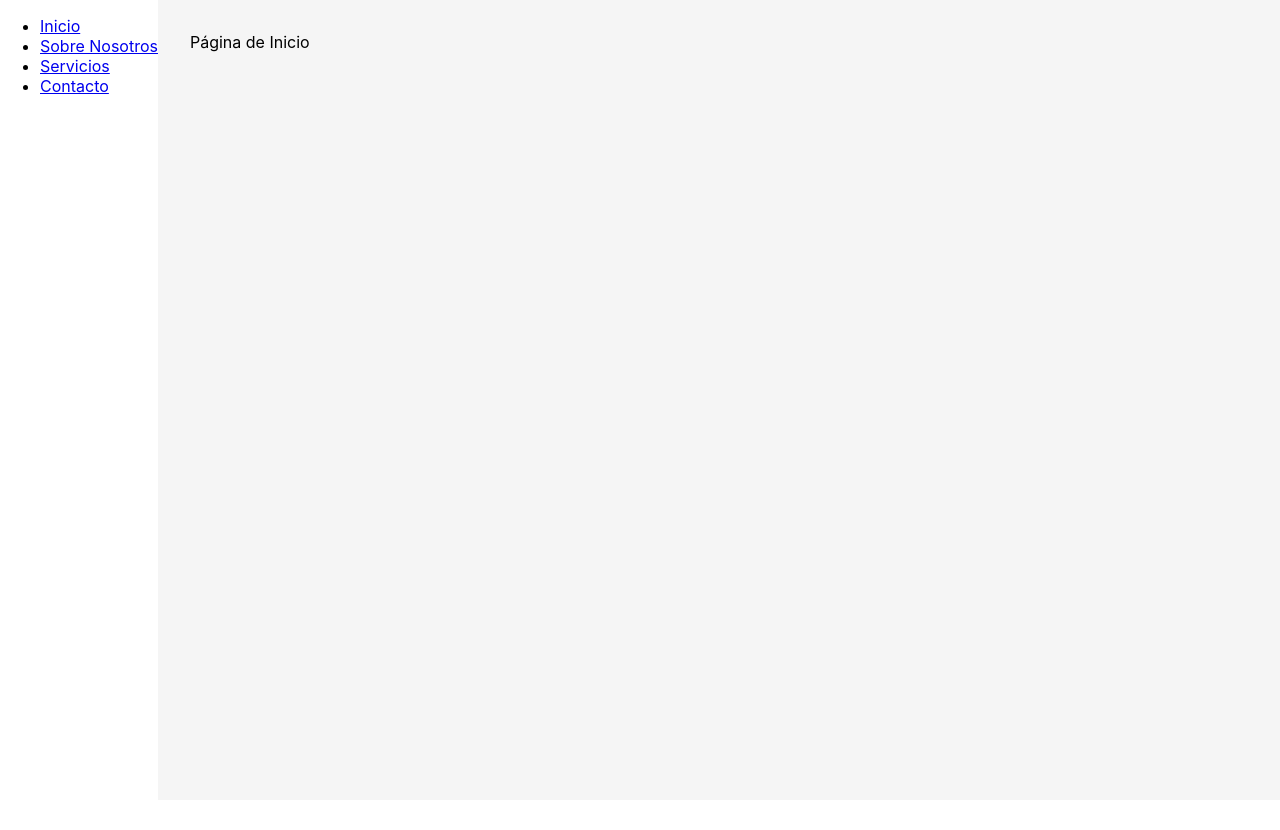
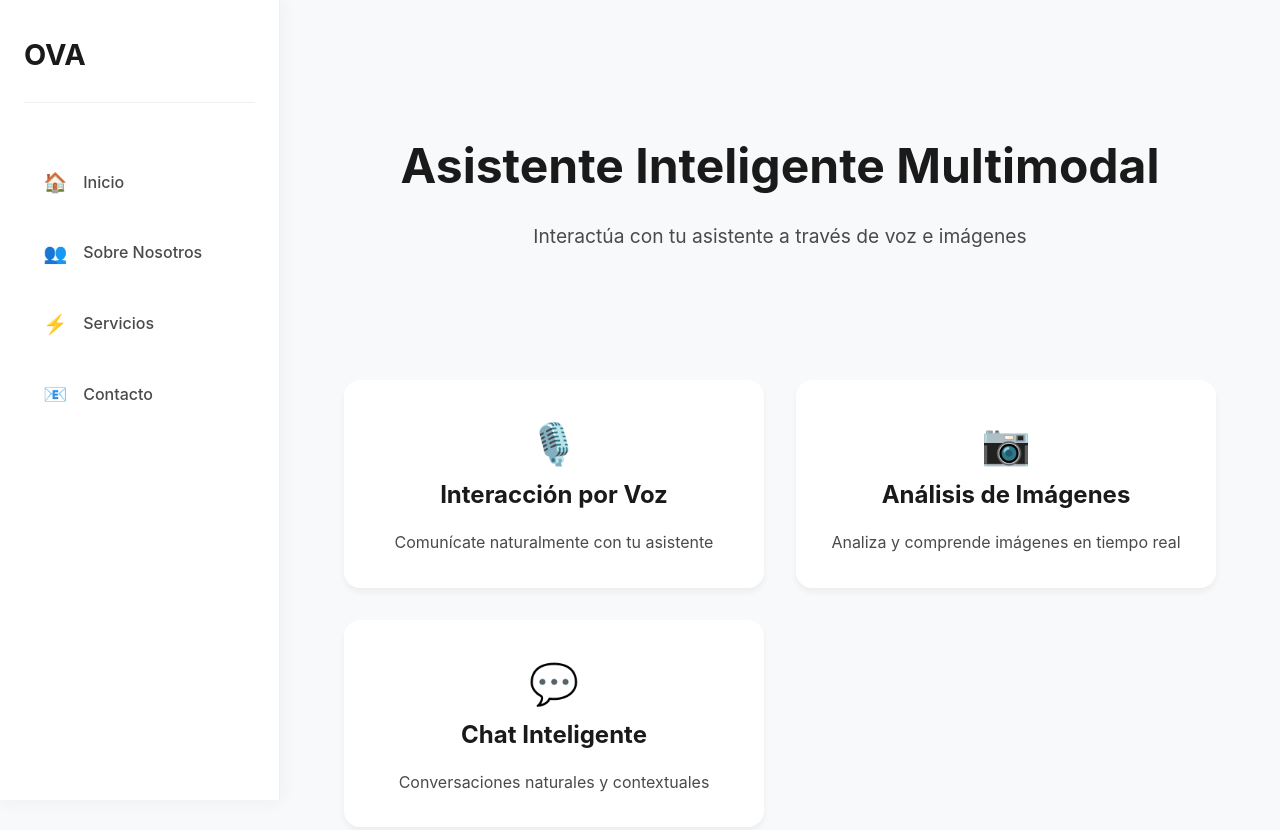
Before and after one commit to JhonArleyCastillo/ovafrontend, a React (Create React App) app: page / in a window 1280 px wide. Shown: the top 830 px of the page. Before the commit the page ends 800 px from the top, so only its background shows below. Built offline with nearby package versions, Linux system fonts and the light colour scheme; no server answers.

Commit message:
Se Actualiza el diseño del frontend

```diff
--- a/src/App.css
+++ b/src/App.css
@@ -1,40 +1,15 @@
-.App {
-  text-align: center;
+/* Estilos generales */
+* {
+  margin: 0;
+  padding: 0;
+  box-sizing: border-box;
 }
 
-.App-logo {
-  height: 40vmin;
-  pointer-events: none;
-}
-
-@media (prefers-reduced-motion: no-preference) {
-  .App-logo {
-    animation: App-logo-spin infinite 20s linear;
-  }
-}
-
-.App-header {
-  background-color: #282c34;
-  min-height: 100vh;
-  display: flex;
-  flex-direction: column;
-  align-items: center;
-  justify-content: center;
-  font-size: calc(10px + 2vmin);
-  color: white;
-}
-
-.App-link {
-  color: #61dafb;
-}
-
-@keyframes App-logo-spin {
-  from {
-    transform: rotate(0deg);
-  }
-  to {
-    transform: rotate(360deg);
-  }
+body {
+  font-family: -apple-system, BlinkMacSystemFont, 'Segoe UI', Roboto, Oxygen, Ubuntu, Cantarell, sans-serif;
+  line-height: 1.6;
+  color: #1a1a1a;
+  background-color: #f8f9fa;
 }
 
 .app {
@@ -45,45 +20,191 @@
 .main-content {
   flex: 1;
   padding: 2rem;
-  background-color: #f5f5f5;
+  margin-left: 280px;
+  background-color: #f8f9fa;
 }
 
-.section {
-    background-color: white;
-    padding: 20px;
-    border-radius: 8px;
-    box-shadow: 0 2px 4px rgba(0,0,0,0.1);
-    margin-bottom: 20px;
+/* Estilos de la página */
+.page-container {
+  max-width: 1200px;
+  margin: 0 auto;
+  padding: 2rem;
 }
 
-.section h2 {
-    color: #2c3e50;
-    margin-bottom: 15px;
+.hero-section {
+  text-align: center;
+  padding: 4rem 0;
+  margin-bottom: 4rem;
 }
 
+.hero-section h1 {
+  font-size: 3rem;
+  color: #1a1a1a;
+  margin-bottom: 1rem;
+}
+
+.hero-section p {
+  font-size: 1.2rem;
+  color: #4a4a4a;
+}
+
+/* Grid de características */
+.features-grid {
+  display: grid;
+  grid-template-columns: repeat(auto-fit, minmax(300px, 1fr));
+  gap: 2rem;
+  margin-top: 4rem;
+}
+
+.feature-card {
+  background: white;
+  padding: 2rem;
+  border-radius: 16px;
+  box-shadow: 0 4px 6px rgba(0, 0, 0, 0.05);
+  text-align: center;
+  transition: transform 0.3s ease;
+}
+
+.feature-card:hover {
+  transform: translateY(-5px);
+}
+
+.feature-icon {
+  font-size: 2.5rem;
+  margin-bottom: 1rem;
+}
+
+.feature-card h3 {
+  font-size: 1.5rem;
+  color: #1a1a1a;
+  margin-bottom: 1rem;
+}
+
+.feature-card p {
+  color: #4a4a4a;
+}
+
+/* Estilos de la sección Sobre Nosotros */
+.about-content {
+  max-width: 800px;
+  margin: 2rem auto;
+  text-align: center;
+}
+
+.about-content p {
+  margin-bottom: 1rem;
+  font-size: 1.1rem;
+  color: #4a4a4a;
+}
+
+/* Grid de servicios */
+.services-grid {
+  display: grid;
+  grid-template-columns: repeat(auto-fit, minmax(300px, 1fr));
+  gap: 2rem;
+  margin-top: 2rem;
+}
+
+.service-card {
+  background: white;
+  padding: 2rem;
+  border-radius: 16px;
+  box-shadow: 0 4px 6px rgba(0, 0, 0, 0.05);
+  text-align: center;
+}
+
+.service-card h3 {
+  font-size: 1.5rem;
+  color: #1a1a1a;
+  margin-bottom: 1rem;
+}
+
+.service-card p {
+  color: #4a4a4a;
+}
+
+/* Formulario de contacto */
+.contact-form {
+  max-width: 600px;
+  margin: 2rem auto;
+  background: white;
+  padding: 2rem;
+  border-radius: 16px;
+  box-shadow: 0 4px 6px rgba(0, 0, 0, 0.05);
+}
+
+.form-group {
+  margin-bottom: 1.5rem;
+}
+
+.form-group label {
+  display: block;
+  margin-bottom: 0.5rem;
+  color: #1a1a1a;
+  font-weight: 500;
+}
+
+.form-group input,
+.form-group textarea {
+  width: 100%;
+  padding: 0.8rem;
+  border: 1px solid #e0e0e0;
+  border-radius: 8px;
+  font-size: 1rem;
+  transition: border-color 0.3s ease;
+}
+
+.form-group input:focus,
+.form-group textarea:focus {
+  outline: none;
+  border-color: #007bff;
+}
+
+.form-group textarea {
+  min-height: 150px;
+  resize: vertical;
+}
+
+button[type="submit"] {
+  background-color: #007bff;
+  color: white;
+  padding: 1rem 2rem;
+  border: none;
+  border-radius: 8px;
+  font-size: 1rem;
+  cursor: pointer;
+  transition: background-color 0.3s ease;
+  width: 100%;
+}
+
+button[type="submit"]:hover {
+  background-color: #0056b3;
+}
+
+/* Estilos del playground */
 .playground {
-    padding: 20px;
+  padding: 2rem;
 }
 
 .playground h1 {
-    text-align: center;
-    color: #2c3e50;
-    margin-bottom: 30px;
+  text-align: center;
+  color: #1a1a1a;
+  margin-bottom: 2rem;
 }
 
 .playground-container {
-    display: grid;
-    grid-template-columns: 1fr 1fr;
-    gap: 20px;
-    max-width: 1200px;
-    margin: 0 auto;
+  display: grid;
+  grid-template-columns: repeat(auto-fit, minmax(300px, 1fr));
+  gap: 2rem;
+  max-width: 1200px;
+  margin: 0 auto;
 }
 
 .playground-container > div {
-    background-color: white;
-    padding: 20px;
-    border-radius: 8px;
-    box-shadow: 0 2px 4px rgba(0,0,0,0.1);
+  background: white;
+  padding: 2rem;
+  border-radius: 16px;
+  box-shadow: 0 4px 6px rgba(0, 0, 0, 0.05);
 }
 
 /* Responsive Design */
@@ -93,9 +214,24 @@
   }
 
   .main-content {
+    margin-left: 0;
     padding: 1rem;
   }
 
+  .hero-section {
+    padding: 2rem 0;
+  }
+
+  .hero-section h1 {
+    font-size: 2rem;
+  }
+
+  .page-container {
+    padding: 1rem;
+  }
+
+  .features-grid,
+  .services-grid,
   .playground-container {
     grid-template-columns: 1fr;
   }
--- a/src/App.js
+++ b/src/App.js
@@ -8,10 +8,84 @@ import ImageResult from './components/ImageResult';
 import './App.css';
 
 // Componentes de la landing page
-const Home = () => <div>Página de Inicio</div>;
-const About = () => <div>Sobre Nosotros</div>;
-const Services = () => <div>Servicios</div>;
-const Contact = () => <div>Contacto</div>;
+const Home = () => (
+  <div className="page-container">
+    <div className="hero-section">
+      <h1>Asistente Inteligente Multimodal</h1>
+      <p>Interactúa con tu asistente a través de voz e imágenes</p>
+    </div>
+    <div className="features-grid">
+      <div className="feature-card">
+        <span className="feature-icon">🎙️</span>
+        <h3>Interacción por Voz</h3>
+        <p>Comunícate naturalmente con tu asistente</p>
+      </div>
+      <div className="feature-card">
+        <span className="feature-icon">📷</span>
+        <h3>Análisis de Imágenes</h3>
+        <p>Analiza y comprende imágenes en tiempo real</p>
+      </div>
+      <div className="feature-card">
+        <span className="feature-icon">💬</span>
+        <h3>Chat Inteligente</h3>
+        <p>Conversaciones naturales y contextuales</p>
+      </div>
+    </div>
+  </div>
+);
+
+const About = () => (
+  <div className="page-container">
+    <h1>Sobre Nosotros</h1>
+    <div className="about-content">
+      <p>Somos un equipo apasionado por la inteligencia artificial y la innovación tecnológica.</p>
+      <p>Nuestra misión es hacer la tecnología más accesible y útil para todos.</p>
+    </div>
+  </div>
+);
+
+const Services = () => (
+  <div className="page-container">
+    <h1>Nuestros Servicios</h1>
+    <div className="services-grid">
+      <div className="service-card">
+        <h3>Asistente Virtual</h3>
+        <p>Interacción natural a través de voz y texto</p>
+      </div>
+      <div className="service-card">
+        <h3>Análisis de Imágenes</h3>
+        <p>Reconocimiento y análisis de imágenes en tiempo real</p>
+      </div>
+      <div className="service-card">
+        <h3>Chat Inteligente</h3>
+        <p>Conversaciones contextuales y personalizadas</p>
+      </div>
+    </div>
+  </div>
+);
+
+const Contact = () => (
+  <div className="page-container">
+    <h1>Contacto</h1>
+    <div className="contact-form">
+      <form>
+        <div className="form-group">
+          <label htmlFor="name">Nombre</label>
+          <input type="text" id="name" name="name" />
+        </div>
+        <div className="form-group">
+          <label htmlFor="email">Email</label>
+          <input type="email" id="email" name="email" />
+        </div>
+        <div className="form-group">
+          <label htmlFor="message">Mensaje</label>
+          <textarea id="message" name="message"></textarea>
+        </div>
+        <button type="submit">Enviar Mensaje</button>
+      </form>
+    </div>
+  </div>
+);
 
 function App() {
   const [imageResult, setImageResult] = useState(null);
@@ -26,21 +100,6 @@ function App() {
             <Route path="/about" element={<About />} />
             <Route path="/services" element={<Services />} />
             <Route path="/contact" element={<Contact />} />
-            <Route path="/" element={
-              <div>
-                <h1>🎙️ Asistente Inteligente Multimodal</h1>
-                <div className="section">
-                  <h2>🗣️ Interacción por Voz</h2>
-                  <VoiceRecorder />
-                  <Chat />
-                </div>
-                <div className="section">
-                  <h2>📷 Análisis de Imágenes</h2>
-                  <ImageUploader onResult={setImageResult} />
-                  <ImageResult result={imageResult} />
-                </div>
-              </div>
-            } />
             <Route path="/playground" element={
               <div className="playground">
                 <h1>🎮 Playground</h1>
--- a/src/components/Sidebar.css
+++ b/src/components/Sidebar.css
@@ -1,12 +1,26 @@
 .sidebar {
-    width: 250px;
-    background-color: #f8f9fa;
-    padding: 20px;
+    width: 280px;
+    background-color: #ffffff;
+    padding: 2rem 1.5rem;
     height: 100vh;
     position: fixed;
     left: 0;
     top: 0;
-    box-shadow: 2px 0 5px rgba(0, 0, 0, 0.1);
+    box-shadow: 0 0 20px rgba(0, 0, 0, 0.05);
+    border-right: 1px solid #f0f0f0;
+}
+
+.sidebar-header {
+    margin-bottom: 3rem;
+    padding-bottom: 1.5rem;
+    border-bottom: 1px solid #f0f0f0;
+}
+
+.sidebar-header h1 {
+    font-size: 1.8rem;
+    color: #1a1a1a;
+    font-weight: 700;
+    margin: 0;
 }
 
 .sidebar nav ul {
@@ -16,32 +30,32 @@
 }
 
 .sidebar nav ul li {
-    margin-bottom: 10px;
+    margin-bottom: 0.5rem;
 }
 
 .sidebar nav ul li a {
-    display: block;
-    padding: 10px 15px;
-    color: #333;
+    display: flex;
+    align-items: center;
+    padding: 1rem 1.2rem;
+    color: #4a4a4a;
     text-decoration: none;
-    border-radius: 5px;
-    transition: background-color 0.3s;
+    border-radius: 12px;
+    transition: all 0.3s ease;
+    font-weight: 500;
 }
 
 .sidebar nav ul li a:hover {
-    background-color: #e9ecef;
-    color: #007bff;
+    background-color: #f8f9fa;
+    color: #1a1a1a;
 }
 
-.sidebar-header {
-    margin-bottom: 30px;
+.sidebar nav ul li a .icon {
+    margin-right: 1rem;
+    font-size: 1.2rem;
 }
 
-.sidebar-header h1 {
-    font-size: 24px;
-    color: #2c3e50;
-    margin-bottom: 20px;
-    text-align: center;
+.sidebar nav ul li a .text {
+    font-size: 1rem;
 }
 
 .search-container {
@@ -146,9 +160,26 @@
         height: auto;
         position: relative;
         box-shadow: none;
+        border-right: none;
+        border-bottom: 1px solid #f0f0f0;
+        padding: 1rem;
     }
 
-    .nav-section {
-        margin-bottom: 15px;
+    .sidebar-header {
+        margin-bottom: 1.5rem;
+    }
+
+    .sidebar nav ul {
+        display: flex;
+        flex-wrap: wrap;
+        gap: 0.5rem;
+    }
+
+    .sidebar nav ul li {
+        margin-bottom: 0;
+    }
+
+    .sidebar nav ul li a {
+        padding: 0.8rem 1rem;
     }
 }
--- a/src/components/Sidebar.js
+++ b/src/components/Sidebar.js
@@ -1,22 +1,38 @@
 import React from 'react';
 import { Link } from 'react-router-dom';
+import './Sidebar.css';
 
 const Sidebar = () => {
   return (
     <div className="sidebar">
+      <div className="sidebar-header">
+        <h1>OVA</h1>
+      </div>
       <nav>
         <ul>
           <li>
-            <Link to="/">Inicio</Link>
+            <Link to="/">
+              <span className="icon">🏠</span>
+              <span className="text">Inicio</span>
+            </Link>
           </li>
           <li>
-            <Link to="/about">Sobre Nosotros</Link>
+            <Link to="/about">
+              <span className="icon">👥</span>
+              <span className="text">Sobre Nosotros</span>
+            </Link>
           </li>
           <li>
-            <Link to="/services">Servicios</Link>
+            <Link to="/services">
+              <span className="icon">⚡</span>
+              <span className="text">Servicios</span>
+            </Link>
           </li>
           <li>
-            <Link to="/contact">Contacto</Link>
+            <Link to="/contact">
+              <span className="icon">📧</span>
+              <span className="text">Contacto</span>
+            </Link>
           </li>
         </ul>
       </nav>
```
